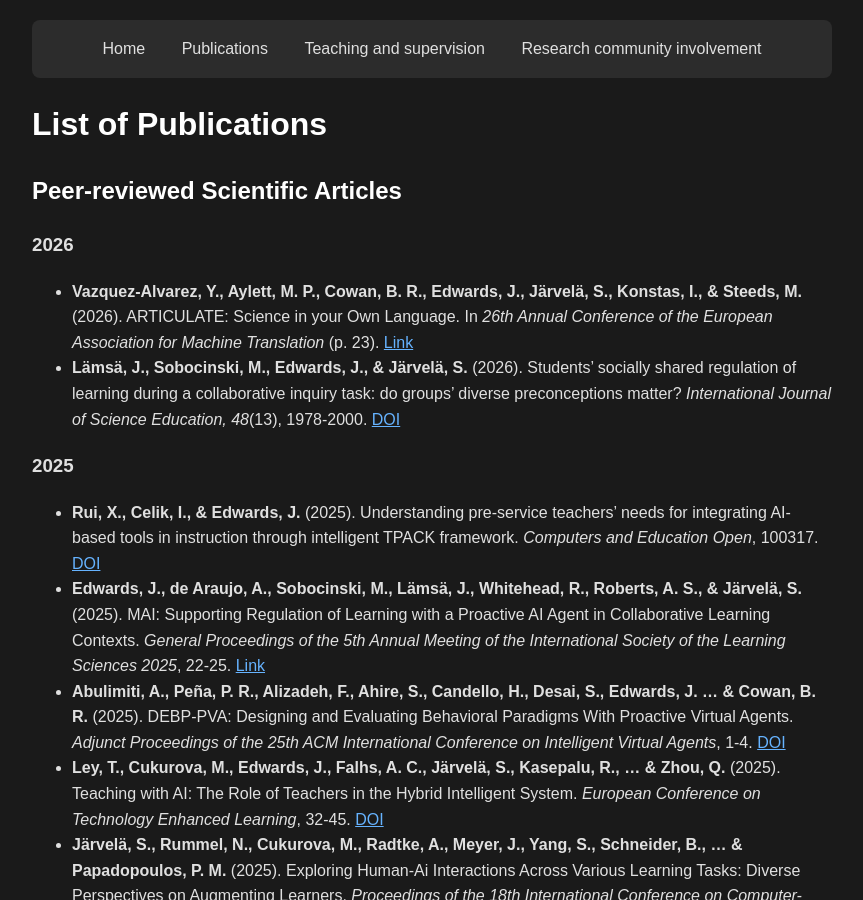
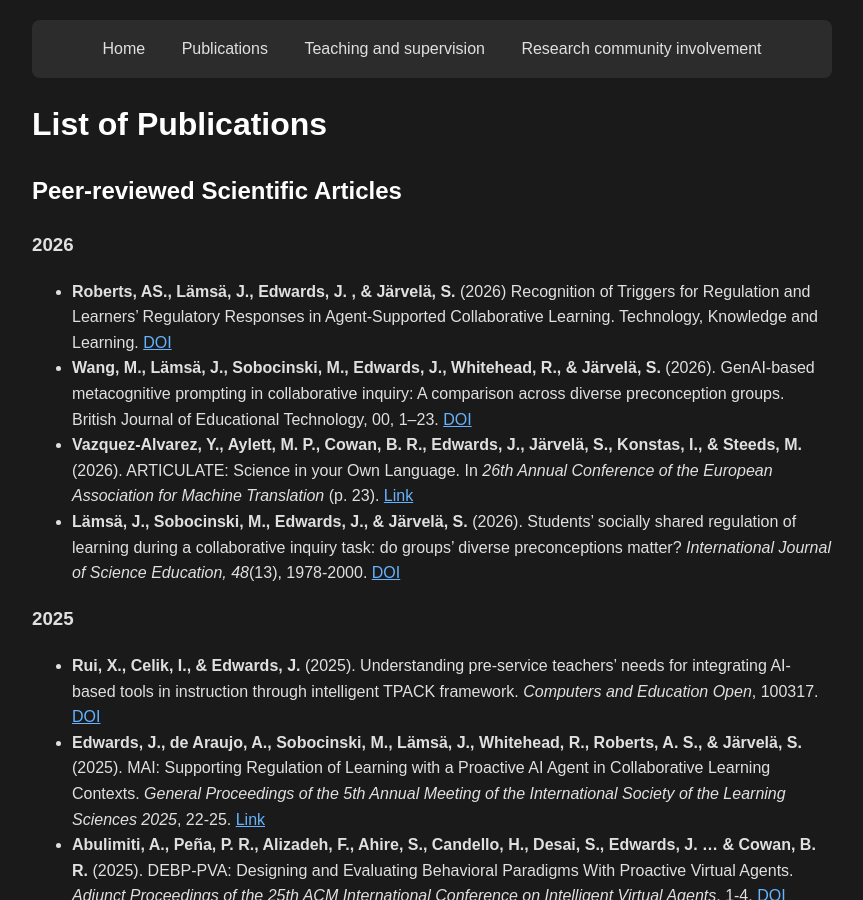
Before and after one commit to justinHCI/justinHCI.github.io, a Jekyll site: the page built from publications.md, in a window 1280 px wide and 900 px high. Shown: the whole window, without its empty margins (208-1071 px from the left). Built offline with Jekyll 4.4.1, drawn with Linux system fonts in a browser that asks for light colours.

Commit message:
Update publications.md

```diff
--- a/publications.md
+++ b/publications.md
@@ -9,6 +9,8 @@ title: Publications
 
 ### 2026
 
+- **Roberts, AS., Lämsä, J., Edwards, J. , & Järvelä, S.** (2026) Recognition of Triggers for Regulation and Learners’ Regulatory Responses in Agent-Supported Collaborative Learning. Technology, Knowledge and Learning. [DOI](https://doi.org/10.1007/s10758-026-10060-1)
+- **Wang, M., Lämsä, J., Sobocinski, M., Edwards, J., Whitehead, R., & Järvelä, S.** (2026). GenAI-based metacognitive prompting in collaborative inquiry: A comparison across diverse preconception groups. British Journal of Educational Technology, 00, 1–23. [DOI](https://doi.org/10.1111/bjet.70095)
 - **Vazquez-Alvarez, Y., Aylett, M. P., Cowan, B. R., Edwards, J., Järvelä, S., Konstas, I., & Steeds, M.** (2026). ARTICULATE: Science in your Own Language. In *26th Annual Conference of the European Association for Machine Translation* (p. 23). [Link](file:///C:/Users/edwar194/Downloads/EAMT2026_proceedings_Vol_2.pdf)
 - **Lämsä, J., Sobocinski, M., Edwards, J., & Järvelä, S.** (2026). Students’ socially shared regulation of learning during a collaborative inquiry task: do groups’ diverse preconceptions matter? *International Journal of Science Education, 48*(13), 1978-2000. [DOI](https://www.tandfonline.com/doi/full/10.1080/09500693.2025.2504642)
 
```
